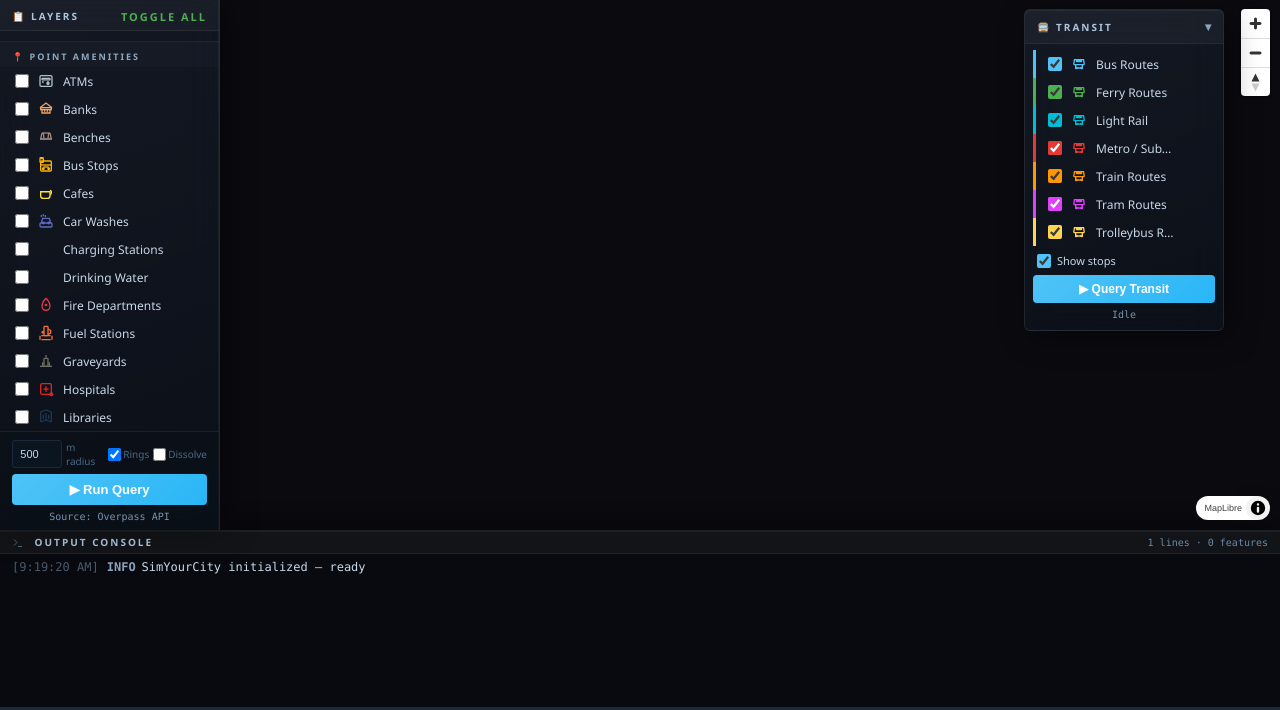
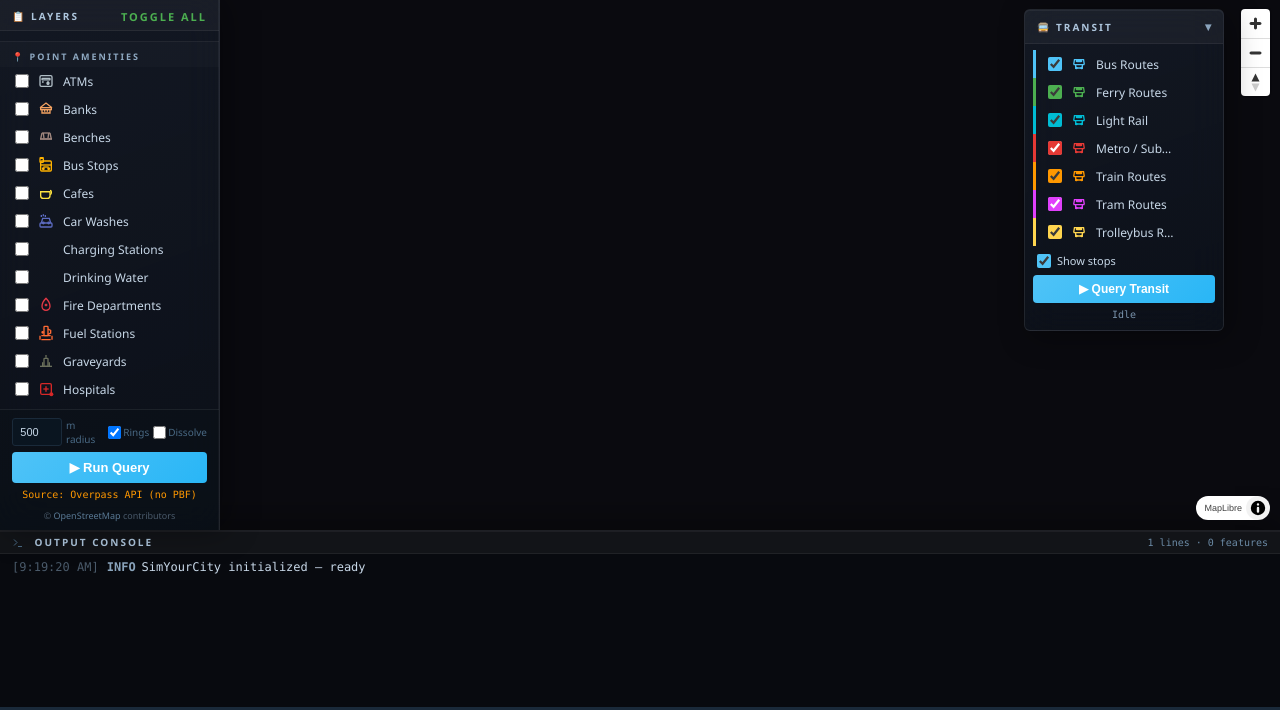
Before and after one commit to retrospectionn/simyourcity, a Flask app: page / in a window 1280 px wide. Shown: the part 90-800 px from the top of the page. Run offline with Flask 3, Linux system fonts and the light colour scheme; data that the repository does not hold is empty.

Commit message:
Add MIT license, OSM attribution, Overpass notes, no-PBF warning
- LICENSE (MIT)
- Readme: License, Attribution, Overpass etiquette sections
- UI: OSM copyright line in sidebar; orange 'no PBF' source label
- Console WARN on amenity/transit queries when no local PBF loaded

```diff
--- a/static/js/simyourcity.js
+++ b/static/js/simyourcity.js
@@ -53,6 +53,7 @@ let amenityLayers = {}, amenityCounts = {}, consoleCount = 0, zoomPxFactor = 1;
 let polygonLayers = {}, polygonCounts = {};
 let transitLayers = {}, transitCounts = {}, transitStops = null, isTransitRunning = false;
 let selectMode = false;
+let usingOverpass = true;
 
 function escHtml(s) {
   return String(s).replace(/&/g, '&amp;').replace(/</g, '&lt;').replace(/>/g, '&gt;').replace(/"/g, '&quot;');
@@ -205,6 +206,8 @@ function init() {
   detectStatic().then(isStatic => {
     if (isStatic) {
       document.getElementById('dataSource').textContent = 'Source: Overpass API (static)';
+      document.getElementById('dataSource').classList.add('warn');
+      usingOverpass = true;
       document.getElementById('toolbarFile').textContent = 'Static mode — Overpass API';
       document.getElementById('toolbarRunBtn').disabled = false;
       const dlBtn = document.querySelector('button[onclick="showModal(\'downloadModal\")"]');
@@ -253,13 +256,24 @@ function refreshPbfStatus() {
         el.classList.add('loaded');
         btn.disabled = false;
         src.textContent = 'Source: Local PBF';
+        src.classList.remove('warn');
+        usingOverpass = false;
       } else {
         el.textContent = 'No data loaded';
         el.classList.remove('loaded');
         btn.disabled = true;
-        src.textContent = 'Source: Overpass API';
-      }
-    });
+        src.textContent = 'Source: Overpass API (no PBF)';
+        src.classList.add('warn');
+        usingOverpass = true;
+      }
+    })
+    .catch(() => {});
+}
+
+function warnNoPbf(context) {
+  if (!usingOverpass) return;
+  addLog('w', `${context}: no local PBF loaded — using the public Overpass API.`);
+  addLog('w', 'Overpass is rate-limited; load a PBF via the toolbar for heavy or repeated queries.');
 }
 
 function resetView() {
@@ -882,6 +896,7 @@ function runQuery() {
   addLog('i', `SimYourCity v1.0 — Starting query for ${amenities.length} point + ${polygons.length} polygon type(s)`);
   addLog('i', `BBox: ${bbox.map(v => v.toFixed(4)).join(', ')}`);
   addLog('i', 'Connecting to data source...');
+  warnNoPbf('Amenity query');
 
   const radii = {};
   amenities.forEach(a => { radii[a] = radiusVal; });
@@ -1417,6 +1432,7 @@ function runTransitQuery() {
   btn.innerHTML = '⏳ Running...';
   document.getElementById('transitStatus').textContent = 'Querying...';
   addLog('i', `Starting transit query for ${types.length} route type(s)`);
+  warnNoPbf('Transit query');
 
   if (IS_STATIC) {
     runStaticTransit(types, bbox, stops, btn);
--- a/templates/index.html
+++ b/templates/index.html
@@ -63,6 +63,10 @@
   .run-btn.running{background:linear-gradient(135deg,#ff9800,#f57c00);animation:pulse 1.5s ease-in-out infinite}
   @keyframes pulse{0%,100%{opacity:1}50%{opacity:.7}}
   .data-source{font-size:10px;color:#7a94ad;text-align:center;font-family:'Consolas',monospace}
+  .data-source.warn{color:#ff9800}
+  .osm-attr{font-size:9px;color:#4a5a6a;text-align:center;padding-top:3px}
+  .osm-attr a{color:#5a7a95;text-decoration:none}
+  .osm-attr a:hover{color:#4fc3f7}
 
   /* ── Map ─────────────────────────────────────────────────────────────────── */
   .map-area{position:absolute;top:0;left:0;right:0;bottom:0;min-width:0}
@@ -221,6 +225,7 @@
         </div>
         <button class="run-btn" id="runBtn" onclick="runQuery()">▶ Run Query</button>
         <div class="data-source" id="dataSource">Source: Overpass API</div>
+        <div class="osm-attr">© <a href="https://www.openstreetmap.org/copyright" target="_blank" rel="noopener">OpenStreetMap</a> contributors</div>
       </div>
       <div class="resize-v" id="sidebarResize" title="Drag to resize panel width"></div>
     </aside>
```
Also changed, not shown: readme.md, 1 other file.
